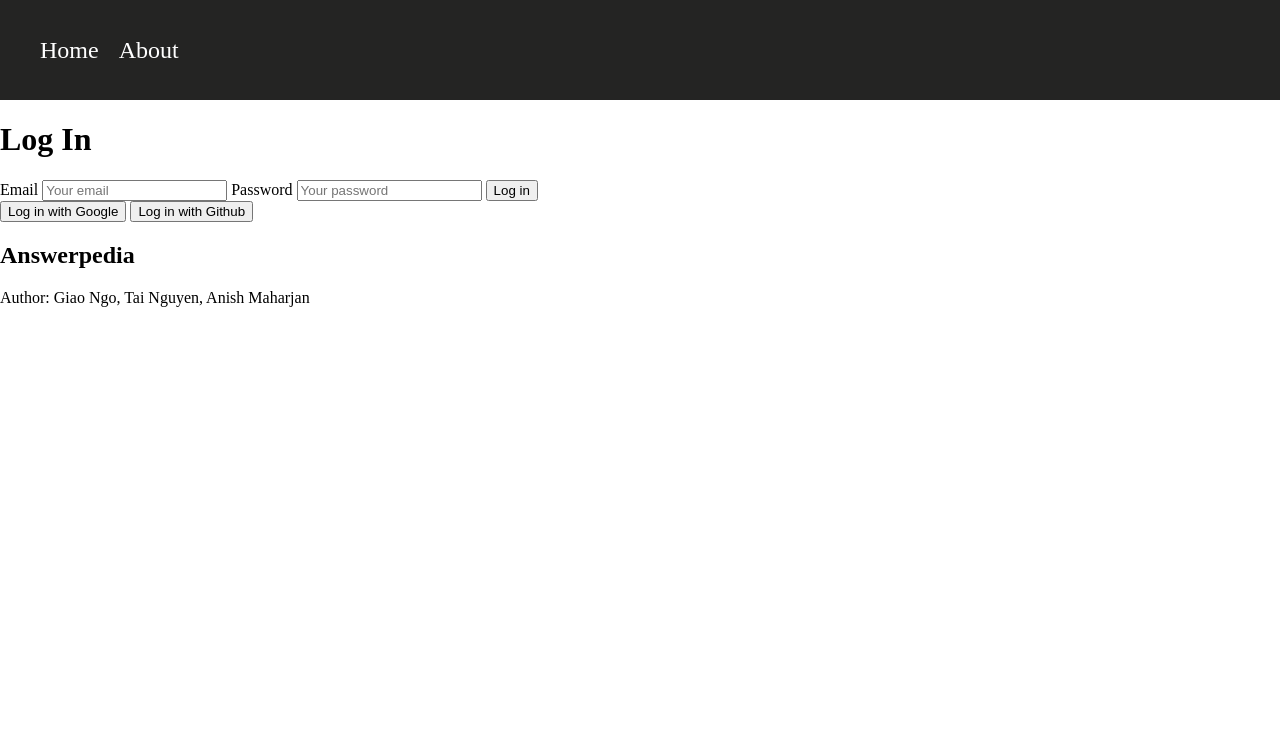
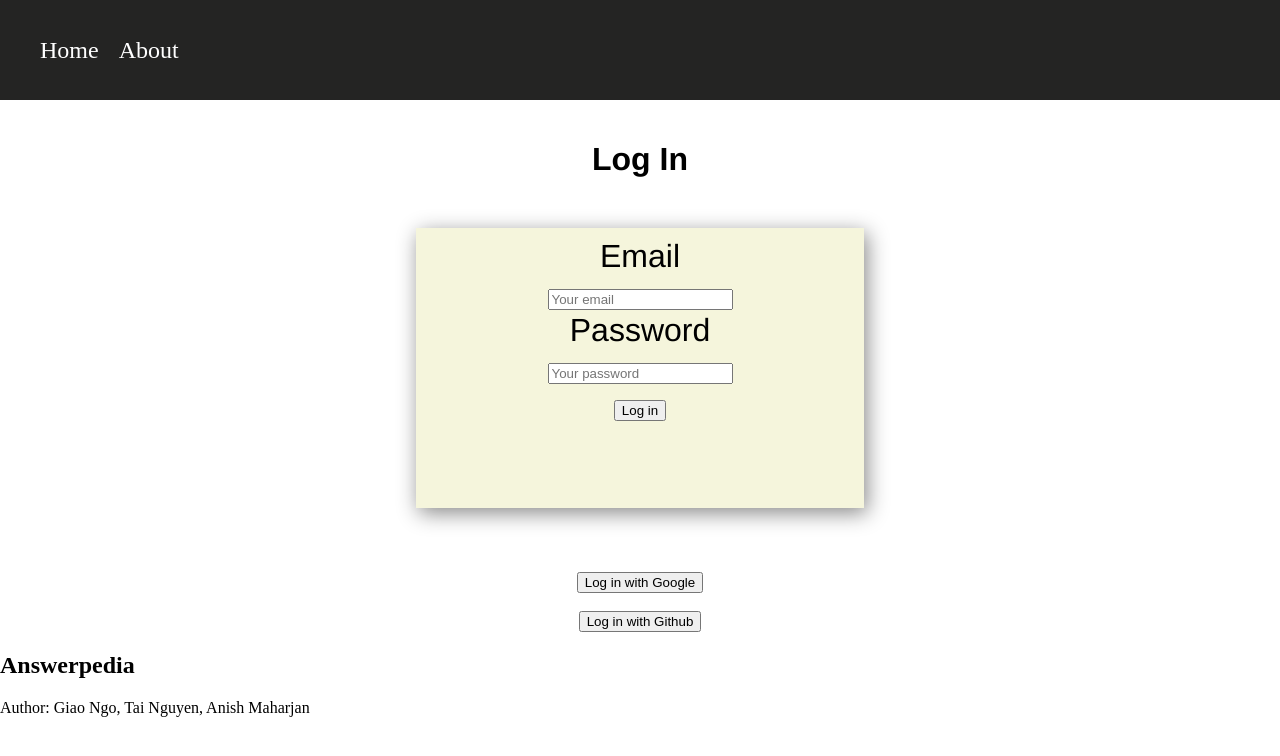
Before and after one commit to giaongo/Answerpedia, a plain HTML site: page ui/login.html in a window 1280 px wide. Drawn offline with Linux system fonts and the light colour scheme.

Commit message:
css for login page

```diff
--- /dev/null
+++ b/ui/login.css
@@ -0,0 +1,25 @@
+#logInTitle {
+    position: fixed;
+    top: 20%;
+    left: 50%;
+    transform: translate(-50%, -50%);
+    font-family: 'Franklin Gothic Medium', 'Arial Narrow', Arial, sans-serif;
+}
+
+#logInForm{
+    margin: auto;
+    margin-top: 10%;
+    padding: 10px;
+    background-color: beige;
+    box-shadow: 3px 5px 20px  #888888;
+    width: 35vw;
+    height: 35vh;
+    font-size: 2em;
+    font-family: I;
+    text-align: center;
+    font-family: 'Franklin Gothic Medium', 'Arial Narrow', Arial, sans-serif;
+}
+#logInButton {
+    margin-top: 5%;
+    text-align: center;
+}
--- a/ui/login.html
+++ b/ui/login.html
@@ -5,6 +5,7 @@
     <meta http-equiv="X-UA-Compatible" content="IE=edge">
     <meta name="viewport" content="width=device-width, initial-scale=1.0">
     <link rel="stylesheet" href="css/style.css">
+    <link rel="stylesheet" href="login.css">
     <title>Log In</title>
 </head>
 <body>
@@ -17,16 +18,24 @@
         </nav>
     </header>
     <main>
-        <h1>Log In</h1>
-        <form action="/">
-            <label for="email">Email</label>
-            <input type="email" id="email" name="email" placeholder="Your email">
-            <label for="password">Password</label>
-            <input type="password" id="password" name="password" placeholder="Your password">
-            <input type="submit" value="Log in">
-        </form>
-        <button>Log in with Google</button>
-        <button>Log in with Github </button>
+        <div id="logInTitle">
+            <h1>Log In</h1>
+        </div>
+        <div id="logInForm">
+            <form action="/">
+                <label for="email">Email</label><br>
+                <input type="email" id="email" name="email" placeholder="Your email"><br>
+                <label for="password">Password</label><br>
+                <input type="password" id="password" name="password" placeholder="Your password"><br>
+                <input type="submit" value="Log in">
+            </form>
+        </div>
+        <div id="logInButton">
+            <button>Log in with Google</button> <br> <br>
+            <button>Log in with Github </button>
+        </div>
+
+
     </main>
     <footer>
         <h2>Answerpedia</h2>
```
